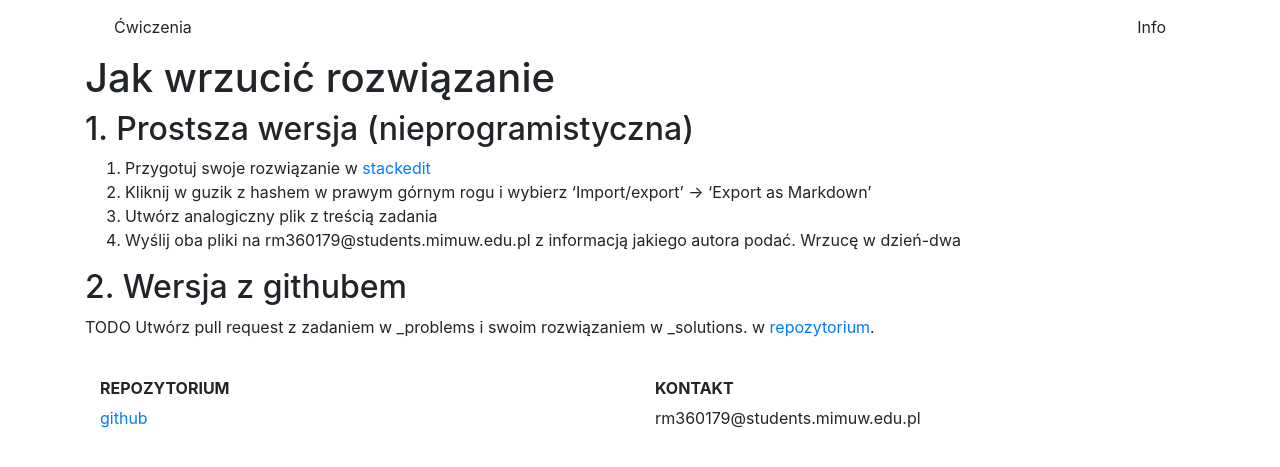
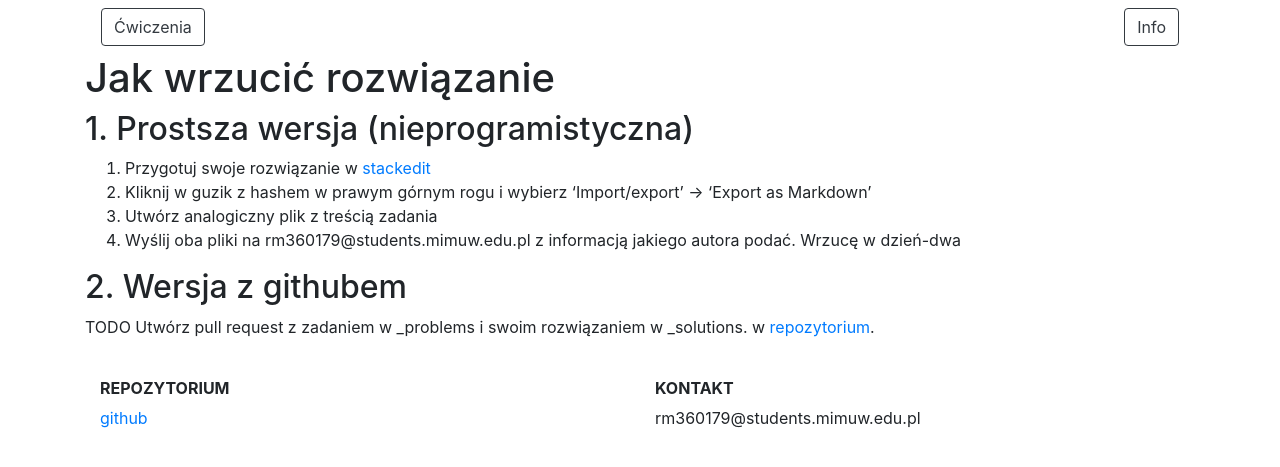
Before and after one commit to wzmd2020/wzmd2020.github.io, a Jekyll site: the page built from about.md, in a window 1280 px wide. Shown: the top 467 px of the page. Built offline with Jekyll 4.4.1, drawn with Linux system fonts in a browser that asks for light colours; nearby versions of some CDN libraries.

Commit message:
prettier buttons

```diff
--- a/_includes/navigation.html
+++ b/_includes/navigation.html
@@ -1,7 +1,7 @@
 <nav class="navbar navbar-dark indigo">
     {% for item in site.data.navigation %}
     <form class="form-inline">
-        <a href="{{ item.link }}" class="btn btn-outline-white">
+        <a href="{{ item.link }}" class="btn btn-outline-dark">
             {{ item.name }} </a>
     </form>
     {% endfor %}
```
